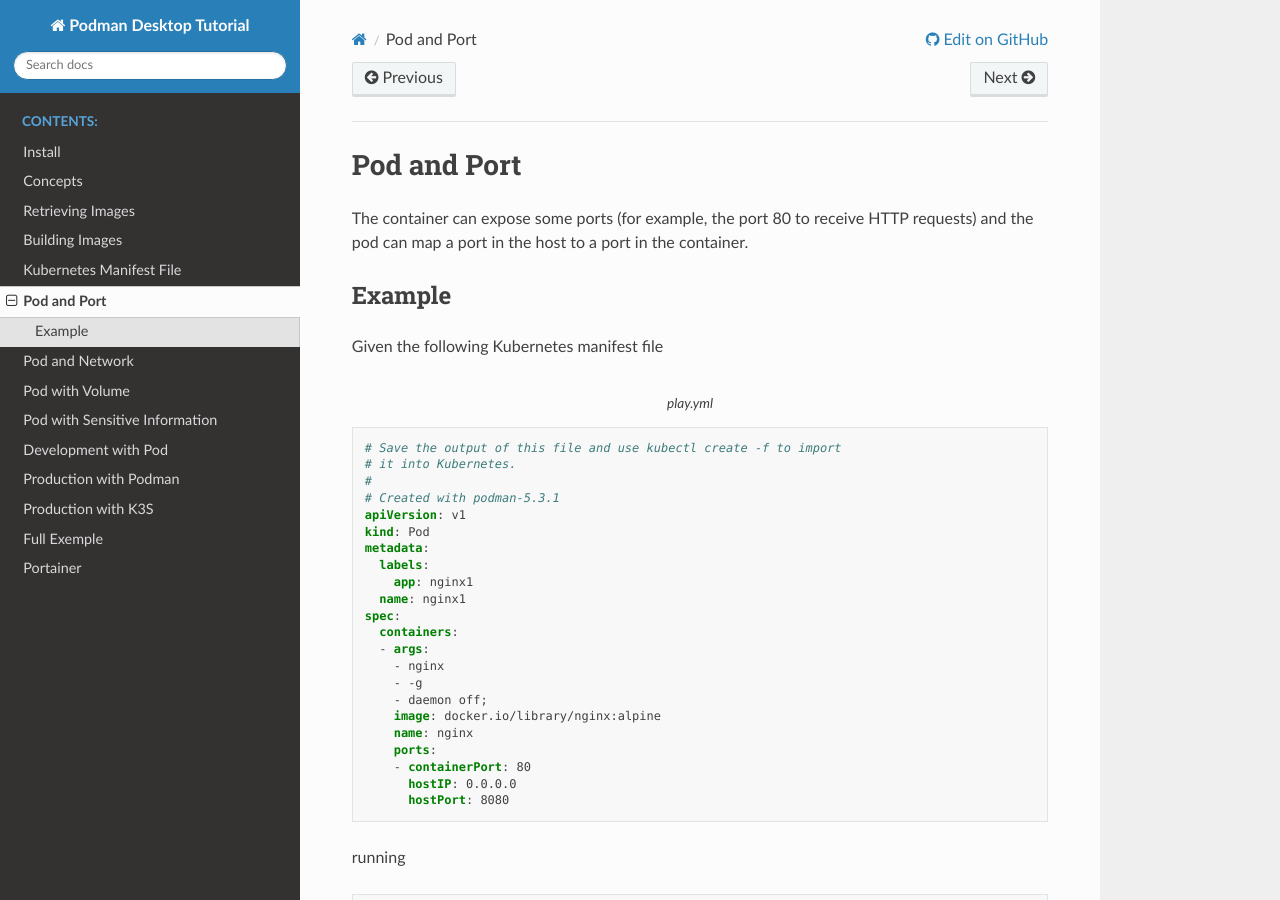
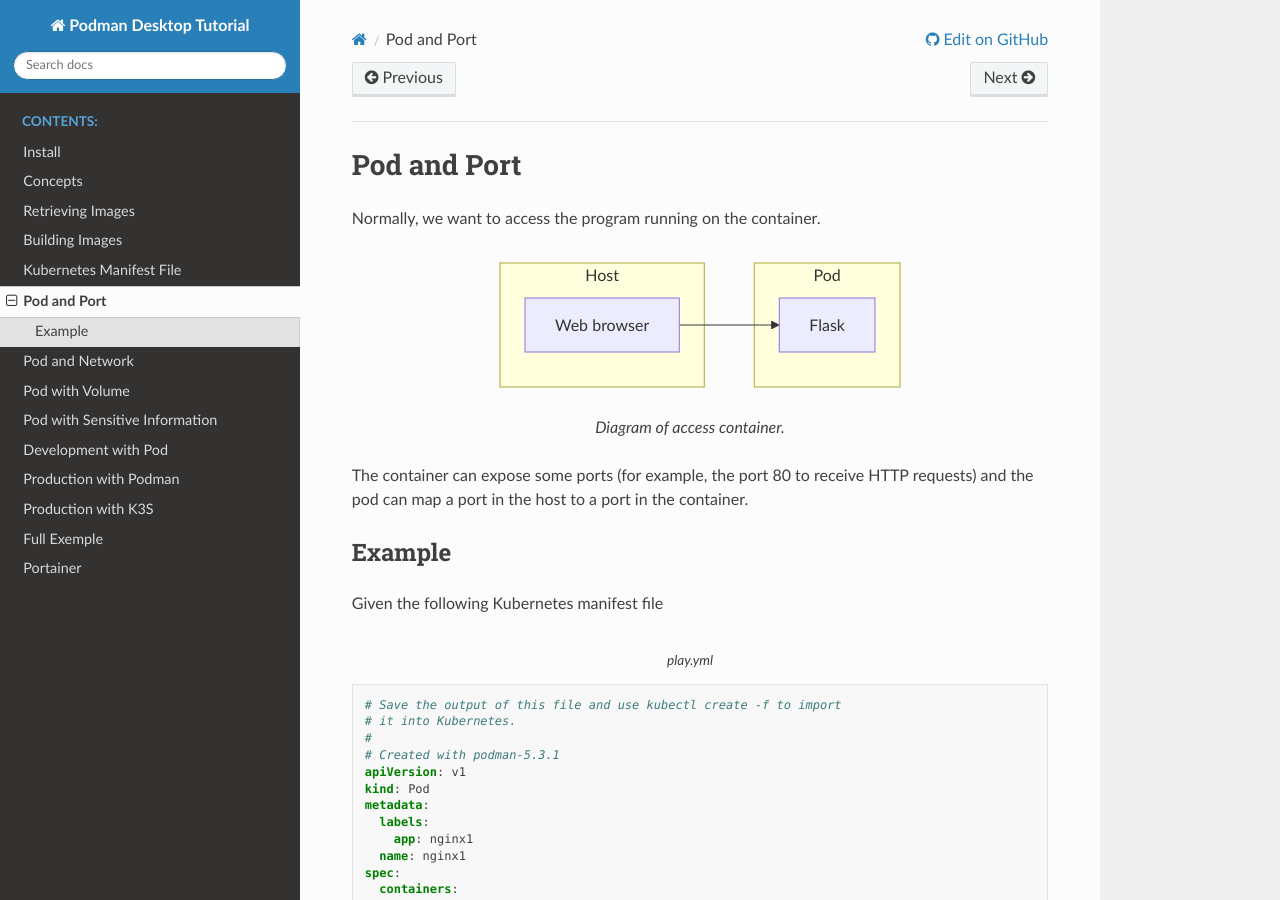
Before and after one commit to rgaiacs/rse-podman-tutorial, a Sphinx documentation site: the page built from source/k8s-port.rst, in a window 1280 px wide and 900 px high. Built offline with Sphinx 7.4.7 and the Read the Docs theme 3.1.0, drawn with Linux system fonts in a browser that asks for light colours.

Commit message:
Add diagram

```diff
--- a/source/k8s-port.rst
+++ b/source/k8s-port.rst
@@ -1,5 +1,26 @@
 Pod and Port
 ============
+
+Normally, we want to access the program running on the container.
+
+.. mermaid::
+   :align: center
+   :alt: Diagram of access container.
+   :caption: Diagram of access container.
+
+    graph LR;
+        browser[Web browser] --> flask[Flask];
+
+        subgraph pod[Pod]
+        flask
+        end
+
+        subgraph host[Host]
+        browser
+        end
+
+
+
 
 The container can expose some ports (for example, the port 80 to receive HTTP requests) and the pod can map a port in the host to a port in the container.
 
```
Also changed, not shown: source/k8s-network.rst (+18 -0 lines).
